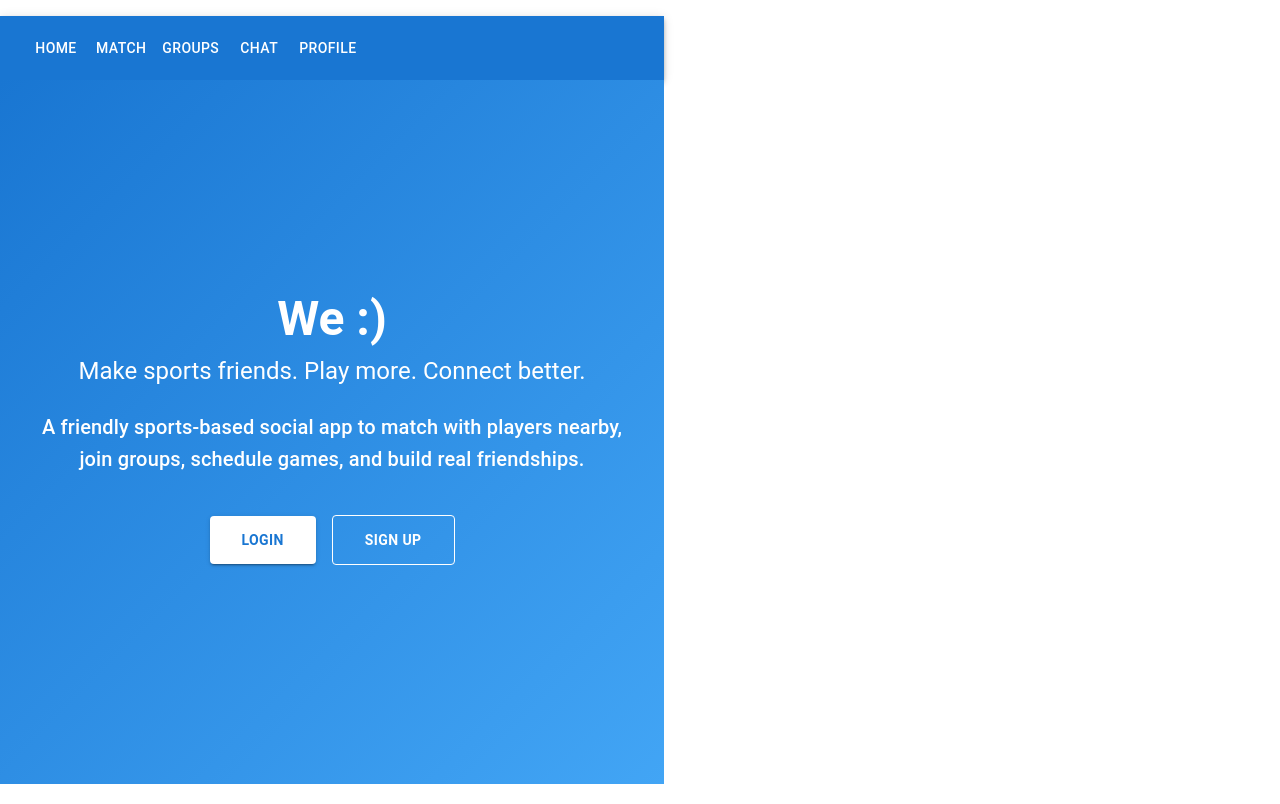
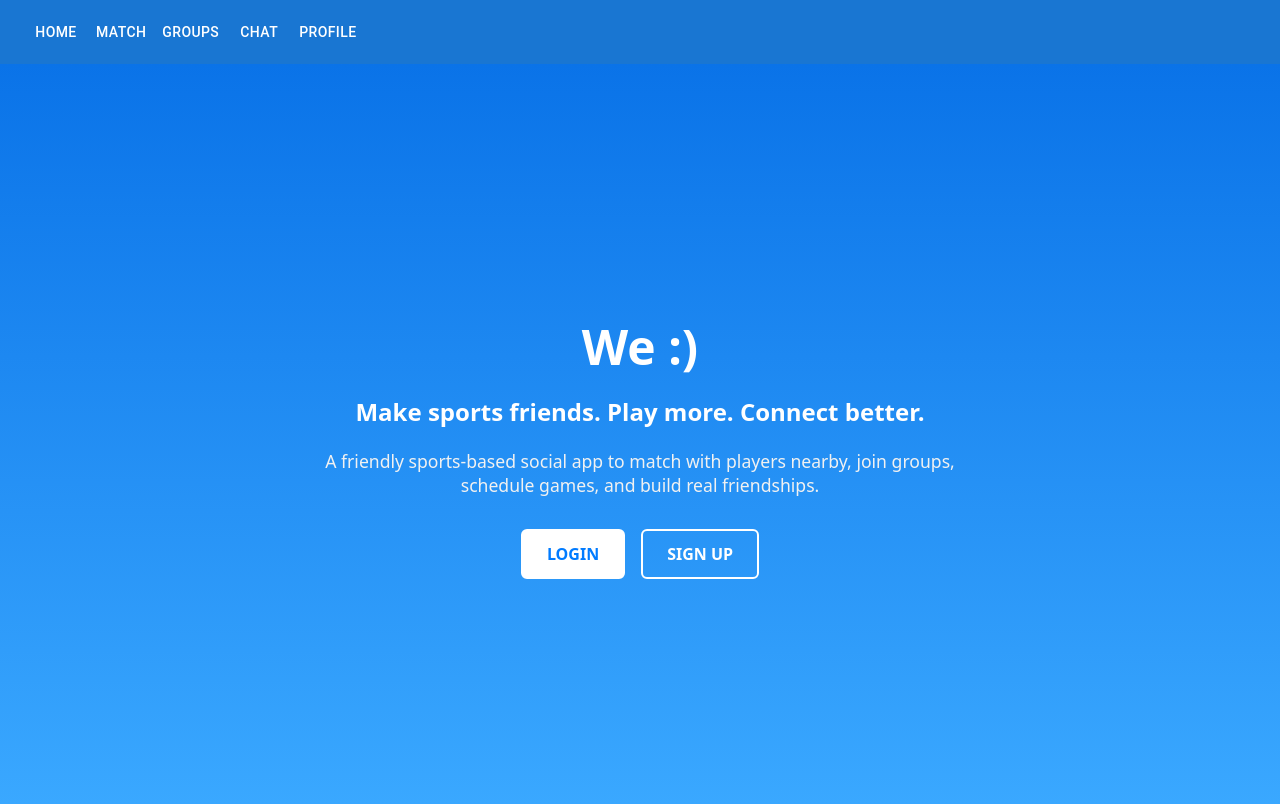
Before and after one commit to alexxelaG/We, a React (Vite) app: page / in a window 1280 px wide. Built offline with nearby package versions, Linux system fonts and the light colour scheme.

Commit message:
updated front end components. Added a readme file.

```diff
--- a/src/pages/HomePage.jsx
+++ b/src/pages/HomePage.jsx
@@ -1,70 +1,26 @@
-import React from 'react';
-import { Container, Typography, Button, Box } from '@mui/material';
-import { Link } from 'react-router-dom';
+import React from "react";
+import "../styles/Home.css";
 
 export default function HomePage() {
   return (
-    <Box
-      sx={{
-        minHeight: '80vh',
-        display: 'flex',
-        flexDirection: 'column',
-        justifyContent: 'center',
-        alignItems: 'center',
-        textAlign: 'center',
-        background: 'linear-gradient(135deg, #1976d2 0%, #42a5f5 100%)',
-        color: 'white',
-        p: 4
-      }}
-    >
-      <Typography variant="h3" fontWeight="bold">
-        We :)
-      </Typography>
+    <div className="home-container">
+      <div className="home-hero">
+        <h1 className="home-title">We :)</h1>
 
-      <Typography variant="h5" sx={{ mt: 1, mb: 3 }}>
-        Make sports friends. Play more. Connect better.
-      </Typography>
+        <h2 className="home-tagline">
+          Make sports friends. Play more. Connect better.
+        </h2>
 
-      <Typography variant="h6" sx={{ maxWidth: '600px', mb: 4 }}>
-        A friendly sports-based social app to match with players nearby,
-        join groups, schedule games, and build real friendships.
-      </Typography>
+        <p className="home-description">
+          A friendly sports-based social app to match with players nearby,
+          join groups, schedule games, and build real friendships.
+        </p>
 
-      <Box>
-        <Button
-          component={Link}
-          to="/login"
-          variant="contained"
-          sx={{
-            m: 1,
-            px: 4,
-            py: 1.5,
-            backgroundColor: 'white',
-            color: '#1976d2',
-            fontWeight: 'bold',
-            '&:hover': { backgroundColor: '#f0f0f0' }
-          }}
-        >
-          Login
-        </Button>
-
-        <Button
-          component={Link}
-          to="/signup"
-          variant="outlined"
-          sx={{
-            m: 1,
-            px: 4,
-            py: 1.5,
-            color: 'white',
-            borderColor: 'white',
-            fontWeight: 'bold',
-            '&:hover': { backgroundColor: 'rgba(255,255,255,0.15)' }
-          }}
-        >
-          Sign Up
-        </Button>
-      </Box>
-    </Box>
+        <div className="home-buttons">
+          <button className="home-login">LOGIN</button>
+          <button className="home-signup">SIGN UP</button>
+        </div>
+      </div>
+    </div>
   );
 }
--- /dev/null
+++ b/src/styles/Home.css
@@ -0,0 +1,76 @@
+/* Make sure the page uses 100% width and height */
+html, body, #root {
+    margin: 0;
+    padding: 0;
+    width: 100%;
+    height: 100%;
+  }
+
+  /* Fullscreen hero background */
+  .home-container {
+    width: 100vw;
+    height: calc(100vh - 60px); /* subtract navbar height */
+    background: linear-gradient(180deg, #0a73e8, #3aa8ff);
+    display: flex;
+    justify-content: center;
+    align-items: center;
+  }
+
+  /* Center content box */
+  .home-hero {
+    text-align: center;
+    color: white;
+    max-width: 700px;
+    padding: 2rem;
+  }
+
+  /* Title */
+  .home-title {
+    font-size: 3rem;
+    font-weight: 700;
+    margin-bottom: 1rem;
+  }
+
+  /* Subtitle */
+  .home-tagline {
+    font-size: 1.5rem;
+    font-weight: 600;
+    margin-bottom: 1.2rem;
+  }
+
+  /* Small description */
+  .home-description {
+    font-size: 1.1rem;
+    line-height: 1.5rem;
+    margin-bottom: 2rem;
+    color: #f1f1f1;
+  }
+
+  /* Buttons container */
+  .home-buttons {
+    display: flex;
+    justify-content: center;
+    gap: 1rem;
+  }
+
+  /* Login button */
+  .home-login {
+    padding: 0.75rem 1.5rem;
+    border-radius: 6px;
+    border: 2px solid white;
+    background: white;
+    color: #007bff;
+    font-weight: 600;
+    cursor: pointer;
+  }
+
+  /* Signup button */
+  .home-signup {
+    padding: 0.75rem 1.5rem;
+    border-radius: 6px;
+    border: 2px solid white;
+    background: transparent;
+    color: white;
+    font-weight: 600;
+    cursor: pointer;
+  }
```
Also changed, not shown: 1 other file (tests, documents, lock files or other folders).
